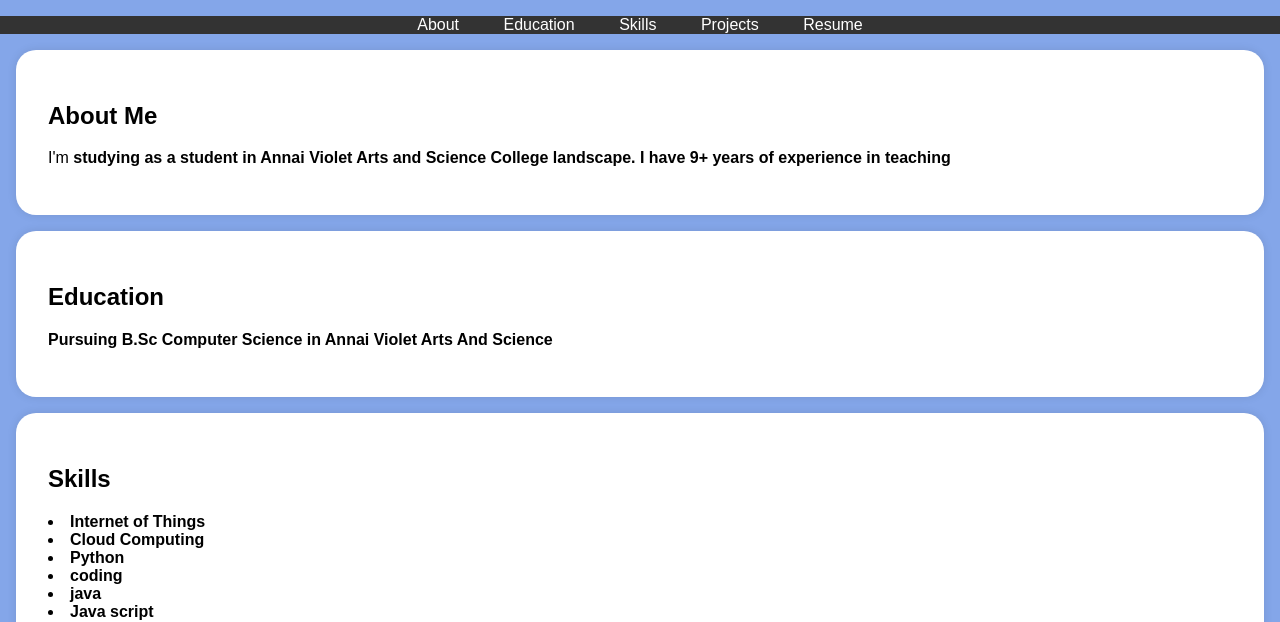
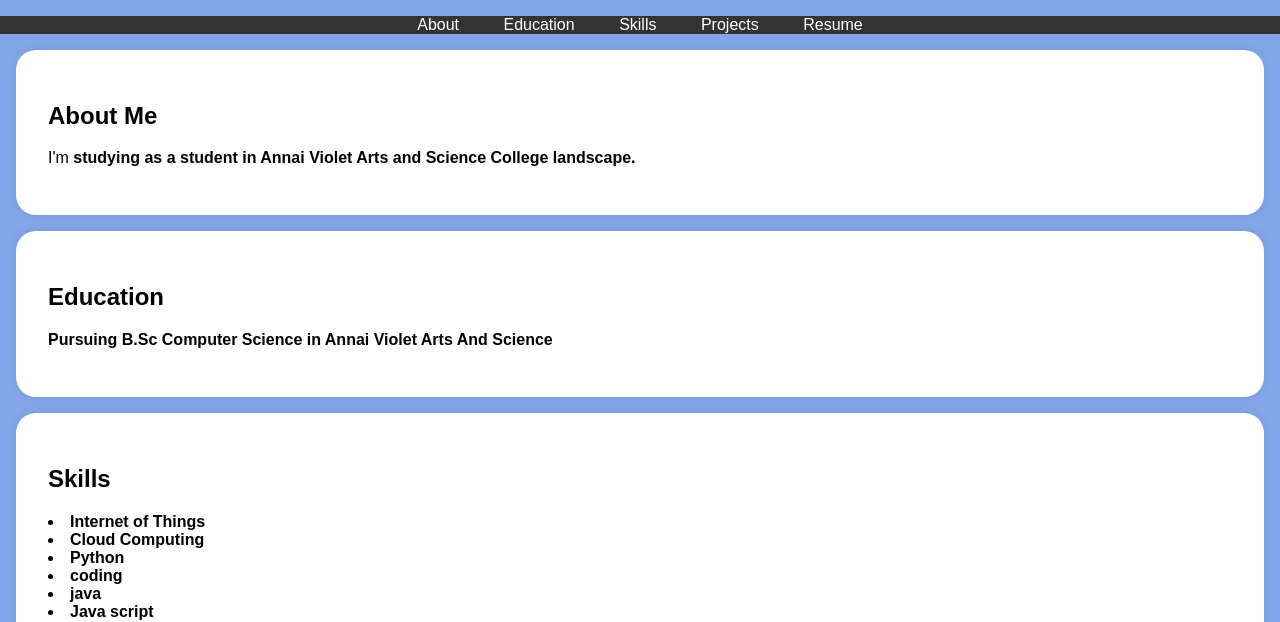
Before and after one commit to danielsamraj04/Daniel-SamRaj-, a plain HTML site: page index.html in a window 1280 px wide. Shown: the part 197-819 px from the top of the page. Drawn offline with Linux system fonts and the light colour scheme.

Commit message:
Update index.html

```diff
--- a/index.html
+++ b/index.html
@@ -115,7 +115,7 @@
     <section id="about">
         <div class="section-content">
             <h2>About Me</h2>
-            <p>I'm  <b> studying as a student in Annai Violet Arts and Science College<a href="https://techtrainer20.github.io/git_con2/" traget="_target"></a> landscape. I have 9+ years of experience in teaching </p>
+            <p>I'm  <b> studying as a student in Annai Violet Arts and Science College<a href="https://techtrainer20.github.io/git_con2/" traget="_target"></a> landscape. </p>
         </div>
     </section>
 
```
